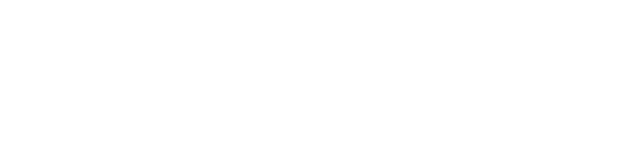
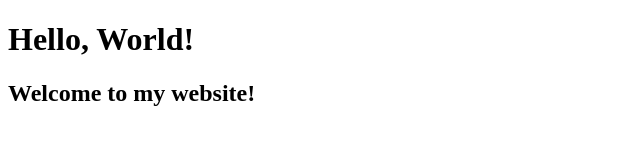
Before and after one commit to abhayks414-pixel/sample, a plain HTML site: page sample1.html in a window 1280 px wide. Shown: the whole page, without its empty margins (0-640 px from the left). Drawn offline with Linux system fonts and the light colour scheme.

Commit message:
just updated

```diff
--- a/sample1.html
+++ b/sample1.html
@@ -6,6 +6,7 @@
     <title>Document</title>
 </head>
 <body>
-
+    <h1>Hello, World!</h1>
+    <h2>Welcome to my website!</h2>
 </body>
 </html>
```
